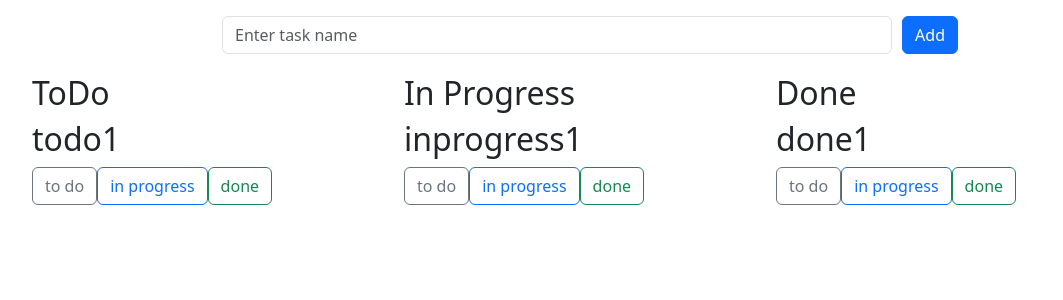
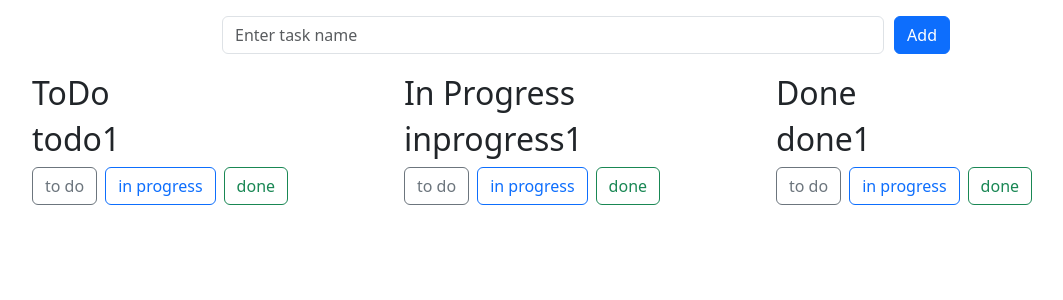
Before and after one commit to AyatBaesh/React-ToDo-List, a React (Vite) app: page / in a window 1280 px wide. Shown: the top 300 px of the page, without its empty margins (50-1113 px from the left). Built offline with nearby package versions, Linux system fonts and the light colour scheme; the HTML template or start-up script is replaced by a standard one.

Commit message:
Added switching categories

```diff
--- a/src/App.jsx
+++ b/src/App.jsx
@@ -11,7 +11,6 @@ function App() {
   const addTask = (newTask) => {
     setdtoIn((currentTasks) => [...currentTasks, newTask]);
   }
-  console.log(typeof dtoIn);
   return (
     <>
       <InputField addTask={addTask} />
@@ -21,5 +20,4 @@ function App() {
     </>
   );
 }
-
 export default App;
--- /dev/null
+++ b/src/components/Button.jsx
@@ -0,0 +1,47 @@
+import React, { useState } from "react"
+import { Button } from "bootstrap"; // TODO - remove if unused
+export default function TaskButton({ category, switchCategory, task }) {
+    // const [buttonDisabled, setDisabled] = useState(false);
+    function handleClick(e) {
+        switchCategory(task, e.target.value);
+    }
+    switch (category) {
+        case "todo":
+            return (
+                <button
+                    className="btn btn-outline-secondary"
+                    value="todo"
+                    onClick={(e) => {
+                        handleClick(e);
+                    }}
+
+                >
+                    to do
+                </button>
+            );
+        case "inprogress":
+            return (
+                <button
+                    className="btn btn-outline-primary"
+                    value="inprogress"
+                    onClick={(e) => {
+                        handleClick(e);
+                    }}
+
+                >
+                    in progress
+                </button>
+            );
+        case "done":
+            return (<button
+                className="btn btn-outline-success"
+                value="done"
+                onClick={(e) => {
+                    handleClick(e);
+                }}
+
+            >
+                done
+            </button>)
+    }
+}
--- a/src/components/Category.jsx
+++ b/src/components/Category.jsx
@@ -1,12 +1,12 @@
 import { v4 as uuidv4 } from 'uuid';
 import Task from "./Task.jsx";
-export default function Category({ name, tasks }) {
+export default function Category({ name, tasks, switchCategory }) {
   return (
     <>
       <div className={name}>
         <h2>{name}</h2>
         {tasks.map((task) => {
-          return <Task task={task} key={uuidv4()} />;
+          return <Task task={task} key={uuidv4()} switchCategory={switchCategory} />;
         })}
       </div>
     </>
--- a/src/components/CategoryManager.jsx
+++ b/src/components/CategoryManager.jsx
@@ -7,27 +7,55 @@ export default function CategoryManager({ tasks }) {
   const [todos, setTodos] = useState([]);
   const [todosInProgress, setTodosInProgress] = useState([]);
   const [finishedTodos, setFinishedTodos] = useState([]);
+  const categories = useState([todos, todosInProgress, finishedTodos])
+  const switchCategory = (taskToSwitch, newCategory) => {
+    const removeTaskFromCurrentCategory = (currentTasks) => currentTasks.filter(task => task.id != taskToSwitch.id);
+    const addTaskToNewCategory = (currentTasks) => [taskToSwitch, ...currentTasks];
+    switch (taskToSwitch.category) {
+      case "todo":
+        setTodos(prevTodos => removeTaskFromCurrentCategory(prevTodos));
+        break;
+      case "inprogress":
+        setTodosInProgress(prevTodos => removeTaskFromCurrentCategory(prevTodos));
+        break;
+      case "done":
+        setFinishedTodos(prevTodos => removeTaskFromCurrentCategory(prevTodos));
+        break;
+    }
+    switch (newCategory) {
+      case "todo":
+        setTodos(prevTodos => addTaskToNewCategory(prevTodos));
+        break;
+      case "inprogress":
+        setTodosInProgress(prevTodos => addTaskToNewCategory(prevTodos));
+        break;
+      case "done":
+        setFinishedTodos(prevTodos => addTaskToNewCategory(prevTodos));
+        break;
+    }
+    taskToSwitch.category = newCategory;
+  }
 
   useEffect(() => {
-    const newTodos = tasks.filter(task => task.category === "todo");
-    const newTodosInProgress = tasks.filter(task => task.category === "inprogress");
-    const newFinishedTodos = tasks.filter(task => task.category === "done");
+    setTodos(tasks.filter(task => task.category === "todo"));
+    setTodosInProgress(tasks.filter(task => task.category === "inprogress"));
+    setFinishedTodos(tasks.filter(task => task.category === "done"));
 
-    setTodos(newTodos);
-    setTodosInProgress(newTodosInProgress);
-    setFinishedTodos(newFinishedTodos);
+    // setTodos(newTodos);
+    // setTodosInProgress(newTodosInProgress);
+    // setFinishedTodos(newFinishedTodos);
   }, [tasks]);
 
   return (
     <div className="container d-flex justify-content-center">
       <div className="col-4">
-        <Category name={"ToDo"} tasks={todos} />
+        <Category name={"ToDo"} tasks={todos} switchCategory={switchCategory} />
       </div>
       <div className="col-4">
-        <Category name={"In Progress"} tasks={todosInProgress} />
+        <Category name={"In Progress"} tasks={todosInProgress} switchCategory={switchCategory} />
       </div>
       <div className="col-4">
-        <Category name={"Done"} tasks={finishedTodos} />
+        <Category name={"Done"} tasks={finishedTodos} switchCategory={switchCategory} />
       </div>
     </div>
   );
--- a/src/components/InputFIeld.jsx
+++ b/src/components/InputFIeld.jsx
@@ -1,3 +1,4 @@
+import { v4 as uuidv4 } from "uuid";
 import React, { useState } from "react";
 // import tasks from "../data/Tasks";
 //TODO use flex to have button and input horizontally (https://stackoverflow.com/questions/55476980/aligning-few-components-horizontally-in-react)
@@ -20,6 +21,7 @@ const InputField = ({ addTask }) => {
     let newTask = {
       name: taskDescription,
       category: "todo",
+      id: uuidv4(),
     }
     addTask(newTask);
     setTaskDescription("");
--- a/src/components/Task.jsx
+++ b/src/components/Task.jsx
@@ -1,105 +1,27 @@
-import { Button } from "bootstrap"; // TODO - remove if unused
+import { v4 as uuidv4 } from 'uuid';
+import { Button } from "bootstrap";
+import React, { useState } from 'react'; // TODO - remove if unused
 import "../styles/Task.css";
-export default function Task({ task }) {
-  const categories = ["inprogress", "todo", "done"];
-  function handleClick(category) {
-    console.log("click handled");
-  }
-
-  //TODO add marging between buttons
-  //the order of buttons should be: ToDo | In Progress | Done  --- DONE
-  switch (task.category) {
-    case "todo":
+import TaskButton from "./Button";
+export default function Task({ task, switchCategory }) {
+  const categories = ["todo", "inprogress", "done"];
+  // const [disabled, setDisabled] = useState(false);
   return (
     <>
       <div className="task">
         <h2>{task.name}</h2>
-            <button value="todo" className="btn btn-outline-secondary">
-              to do
-            </button>
-
-            <button
-              className="btn btn-outline-primary"
-              value="inprogress"
-              onClick={() => {
-                handleClick();
-              }}
-            >
-              in progress
-            </button>
-
-            <button
-              className="btn btn-outline-success"
-              value="done"
-              onClick={() => {
-                handleClick();
-              }}
-            >
-              done
-            </button>
+        {categories.map(category => {
+          return <TaskButton
+            category={category}
+            switchCategory={switchCategory}
+            task={task}
+            key={uuidv4()}
+          // disabled={category === task.category}
+          />
+        }
+        )}
       </div>
     </>
   );
-    case "inprogress":
-      return (
-        <>
-          <div className="task">
-            <h2>{task.name}</h2>
-            <button
-              className="btn btn-outline-secondary"
-              value="todo"
-              onClick={() => {
-                handleClick();
-              }}
-            >
-              to do
-            </button>
 
-            <button value="inprogress" className="btn btn-outline-primary">
-              in progress
-            </button>
-
-            <button
-              className="btn btn-outline-success"
-              value="done"
-              onClick={() => {
-                handleClick();
-              }}
-            >
-              done
-            </button>
-          </div>
-        </>
-      );
-    case "done":
-      return (
-        <>
-          <div className="task">
-            <h2>{task.name}</h2>
-            <button
-              className="btn btn-outline-secondary"
-              value="todo"
-              onClick={() => {
-                handleClick();
-              }}
-            >
-              to do
-            </button>
-            <button
-              className="btn btn-outline-primary"
-              value="inprogress"
-              onClick={() => {
-                handleClick();
-              }}
-            >
-              in progress
-            </button>
-
-            <button value="done" className="btn btn-outline-success">
-              done
-            </button>
-          </div>
-        </>
-      );
 }
-}
--- a/src/data/Tasks.jsx
+++ b/src/data/Tasks.jsx
@@ -1,7 +1,8 @@
+import { v4 as uuidv4 } from 'uuid';
 let tasks = [
-    { name: "todo1", category: "todo" },
-    { name: "inprogress1", category: "inprogress" },
-    { name: "done1", category: "done" },
-    { name: "failed", category: "wrong" },
+    { name: "todo1", category: "todo", id: uuidv4() },
+    { name: "inprogress1", category: "inprogress", id: uuidv4() },
+    { name: "done1", category: "done", id: uuidv4() },
+    { name: "failed", category: "wrong", id: uuidv4() },
 ];
 export default tasks;
--- a/src/styles/Task.css
+++ b/src/styles/Task.css
@@ -1,3 +1,6 @@
 .hidden {
   display: none;
 }
+.btn {
+  margin-right: 0.5em;
+}
```
Lines whose indentation alone changed are shown as unchanged.
